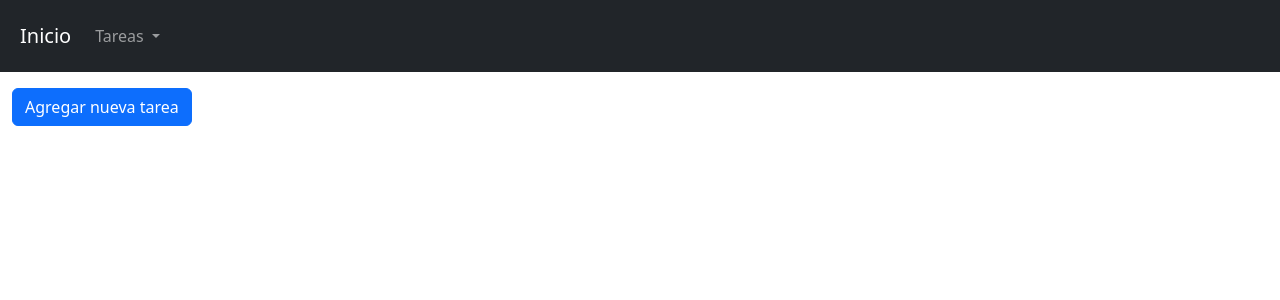
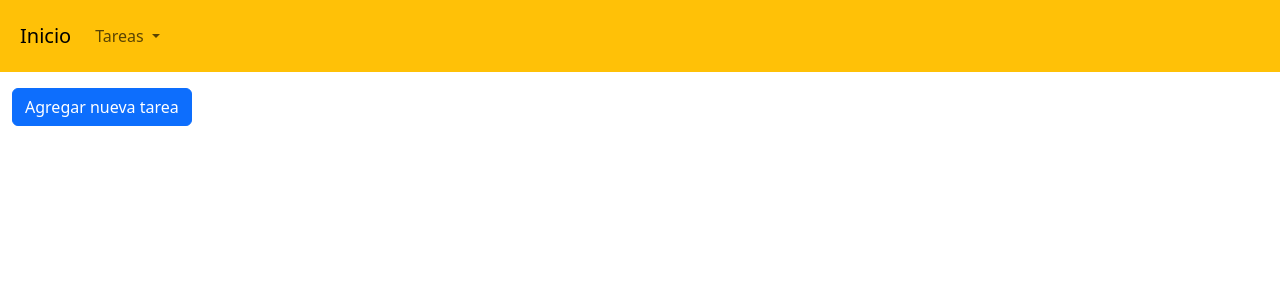
Before and after one commit to claudiaglez/ToDoListMVC, a PHP site: page / in a window 1280 px wide. Shown: the top 300 px of the page. Run offline with PHP 8.4, Linux system fonts and the light colour scheme.

Commit message:
change background

```diff
--- a/config/Database.php
+++ b/config/Database.php
@@ -3,13 +3,13 @@
 class Database {
     private $host = "localhost";
     private $dbname = "to_do_list";
-    private $user = "root";
+    private $username = "root";
     private $password = "";
     private $PDO;
 
     public function connection(){
         try {
-            $this->PDO = new PDO("mysql:host=".$this->host.";dbname=".$this->dbname,$this->user,$this->password);
+            $this->PDO = new PDO("mysql:host=".$this->host.";dbname=".$this->dbname,$this->username,$this->password);
             return $this->PDO;
         } catch (PDOException $e) {
             return $e->getMessage();
--- a/view/head/head.php
+++ b/view/head/head.php
@@ -7,8 +7,8 @@
     <link href="https://cdn.jsdelivr.net/npm/bootstrap@5.3.0/dist/css/bootstrap.min.css" rel="stylesheet" integrity="sha384-9ndCyUaIbzAi2FUVXJi0CjmCapSmO7SnpJef0486qhLnuZ2cdeRhO02iuK6FUUVM" crossorigin="anonymous">
   </head>
   <body>
-    <div class="container-fluid bg-dark p-2 mb-3">
-        <nav class="navbar navbar-expand-lg navbar-dark bg-dark ">
+    <div class="container-fluid bg-warning p-2 mb-3">
+        <nav class="navbar navbar-expand-lg navbar-warning bg-warning ">
             <div class="container-fluid">
                 <a class="navbar-brand" href="index.php">Inicio</a>
                 <button class="navbar-toggler" type="button" data-bs-toggle="collapse" data-bs-target="#navbarNavDropdown" aria-controls="navbarNavDropdown" aria-expanded="false" aria-label="Toggle navigation">
```
